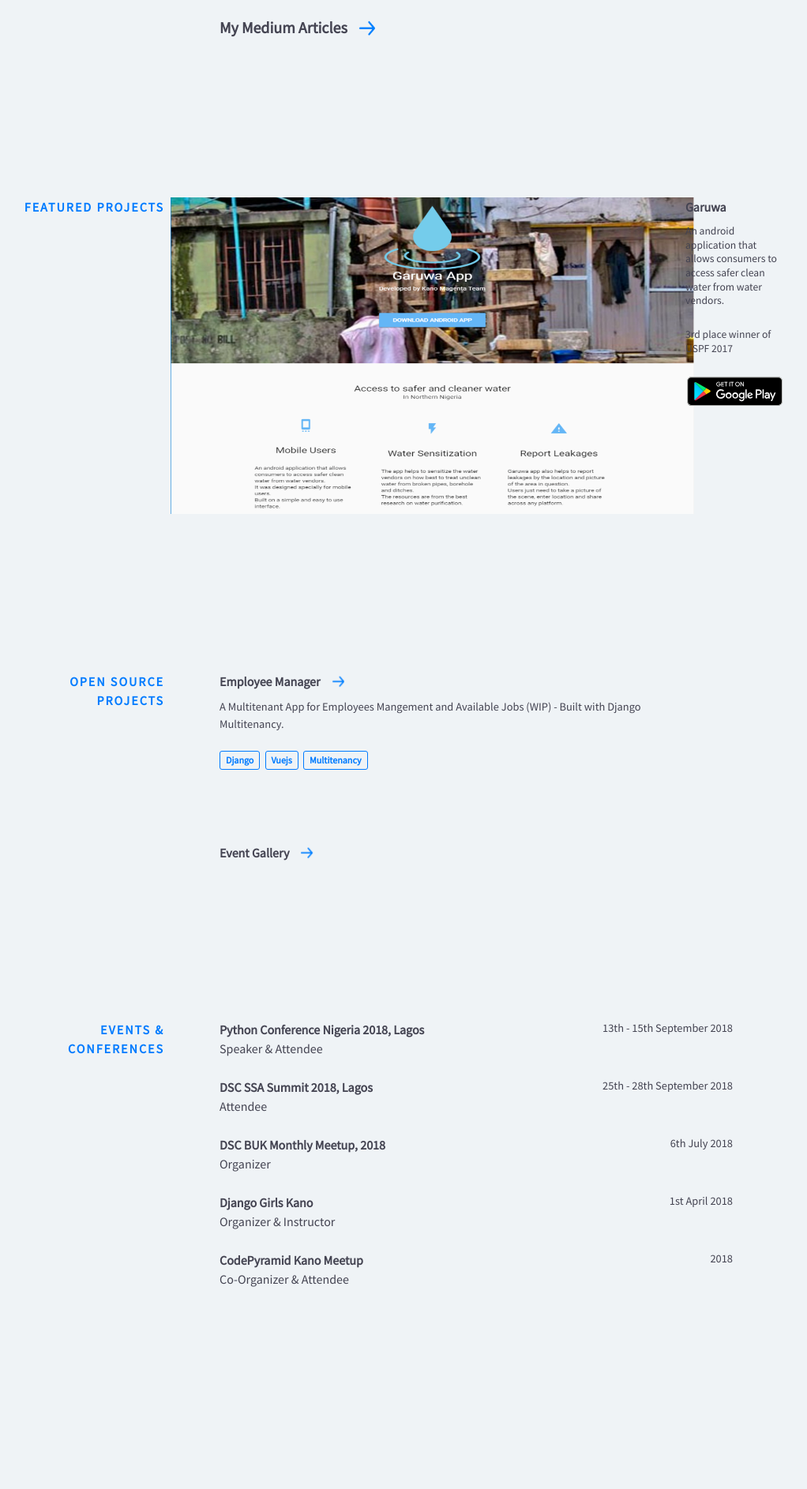
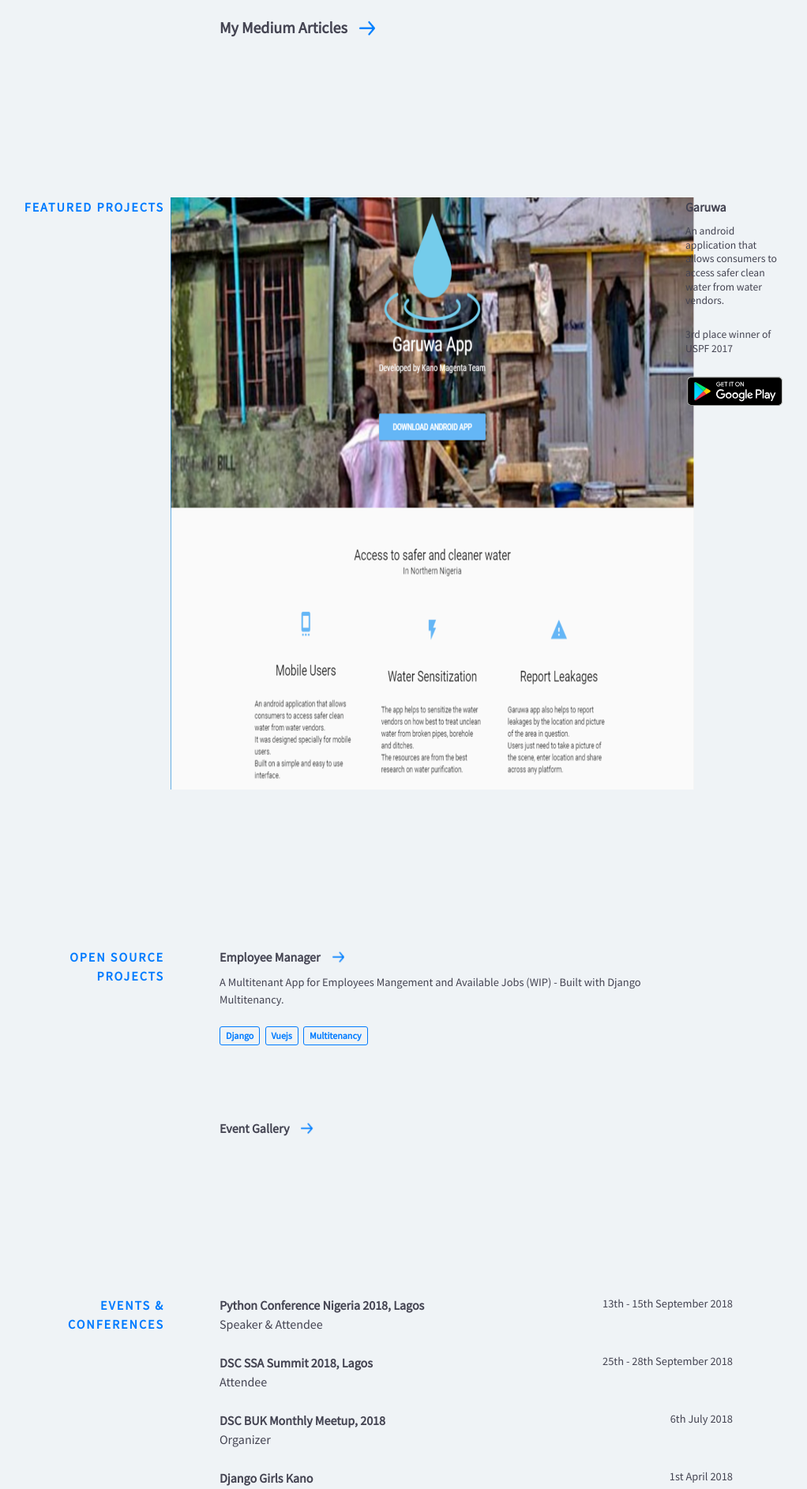
Before and after one commit to Timtech4u/timtech4u.github.io, a Jekyll site: the page built from index.html, in a window 1280 px wide. Shown: the part 2479-4365 px from the top of the page at 79% size, without its empty margins (172-1194 px from the left). Built offline with Jekyll 4.4.1, drawn with Linux system fonts in a browser that asks for light colours; nearby versions of some CDN libraries.

Commit message:
Modifeid image size

```diff
--- a/_includes/featured-projects.html
+++ b/_includes/featured-projects.html
@@ -6,7 +6,7 @@
             <figure class="project__pic phones">
                 <a href="https://play.google.com/store/apps/details?id=appinventor.ai_timothyolaleke.Garuwa" target="_blank">
                     <div class="phone">
-                        <img src="{{site.baseurl}}/img/featured/garuwa.png" alt="Garuwa">
+                        <img src="{{site.baseurl}}/img/featured/garuwa.png" alt="Garuwa" width="1200px" height="750px">
                     </div>
                 </a>
             </figure>
```
